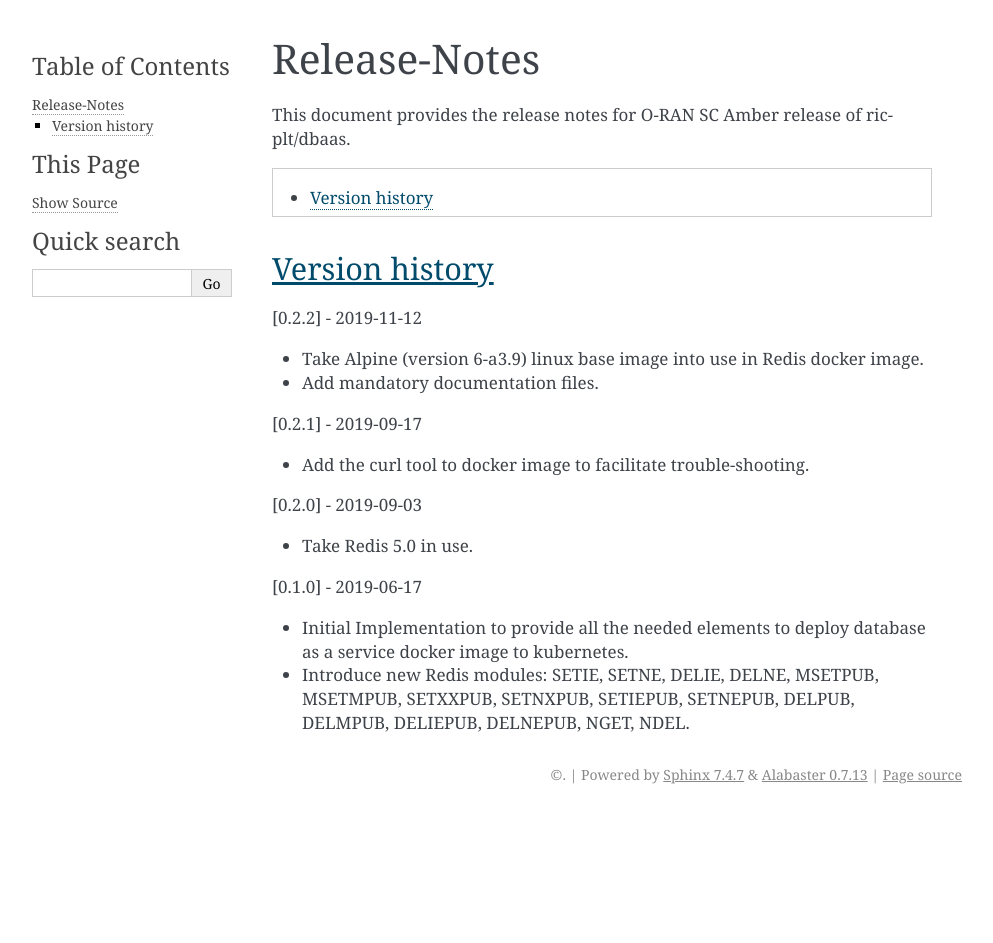
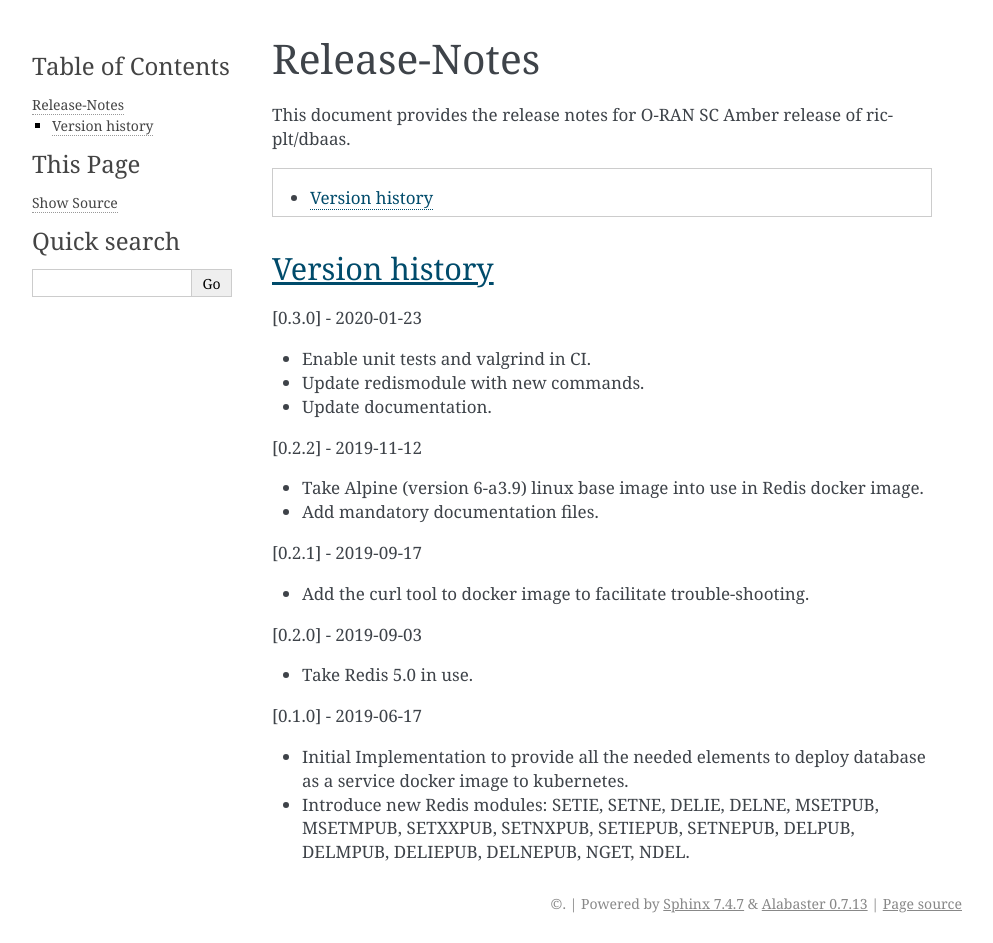
Before and after one commit to o-ran-sc/ric-plt-dbaas, a Sphinx documentation site: the page built from docs/release-notes.rst, in a window 1280 px wide. Shown: the whole page, without its empty margins (148-1141 px from the left). Built offline with Sphinx 7.4.7, drawn with Linux system fonts in a browser that asks for light colours; before the commit the page ends 900 px from its top, so only the background shows below that.

Commit message:
Update release notes for version 0.3.0
Signed-off-by: Arvo Heinonen <arvo.heinonen@nokia.com>
Change-Id: I639f2d192747f9458bc56e0ddb88a19175388a61

```diff
--- a/docs/release-notes.rst
+++ b/docs/release-notes.rst
@@ -31,6 +31,12 @@ ric-plt/dbaas.
 Version history
 ---------------
 
+[0.3.0] - 2020-01-23
+
+* Enable unit tests and valgrind in CI.
+* Update redismodule with new commands.
+* Update documentation.
+
 [0.2.2] - 2019-11-12
 
 * Take Alpine (version 6-a3.9) linux base image into use in Redis docker image.
```
